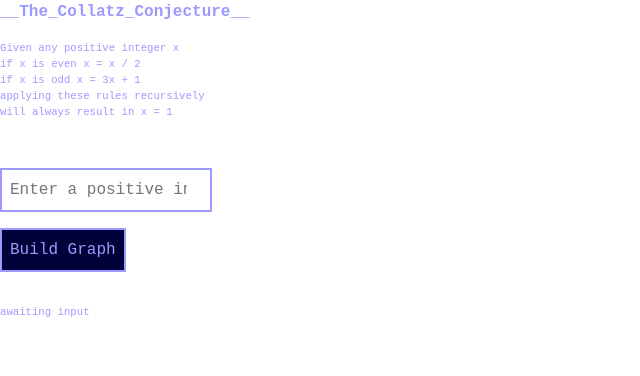
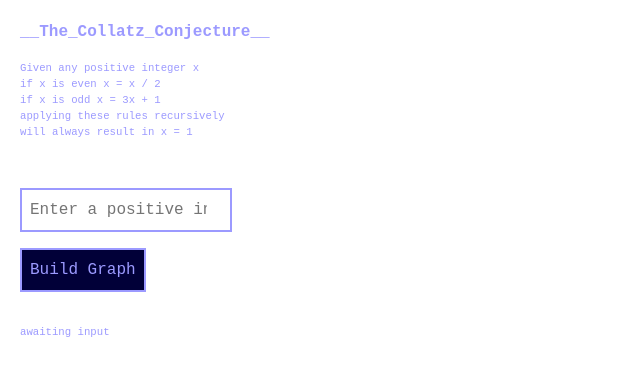
Before and after one commit to blodsvorr/Collatz_Conjecture, a plain HTML site: page index.html in a window 1280 px wide. Shown: the whole page, without its empty margins (0-640 px from the left). Drawn offline with Linux system fonts and the light colour scheme.

Commit message:
Update style.css

```diff
--- a/style.css
+++ b/style.css
@@ -5,7 +5,7 @@
 }
 
 body {
-  margin: 20ox;
+  margin: 20px;
   background-color: #000000;
 }
 
```
